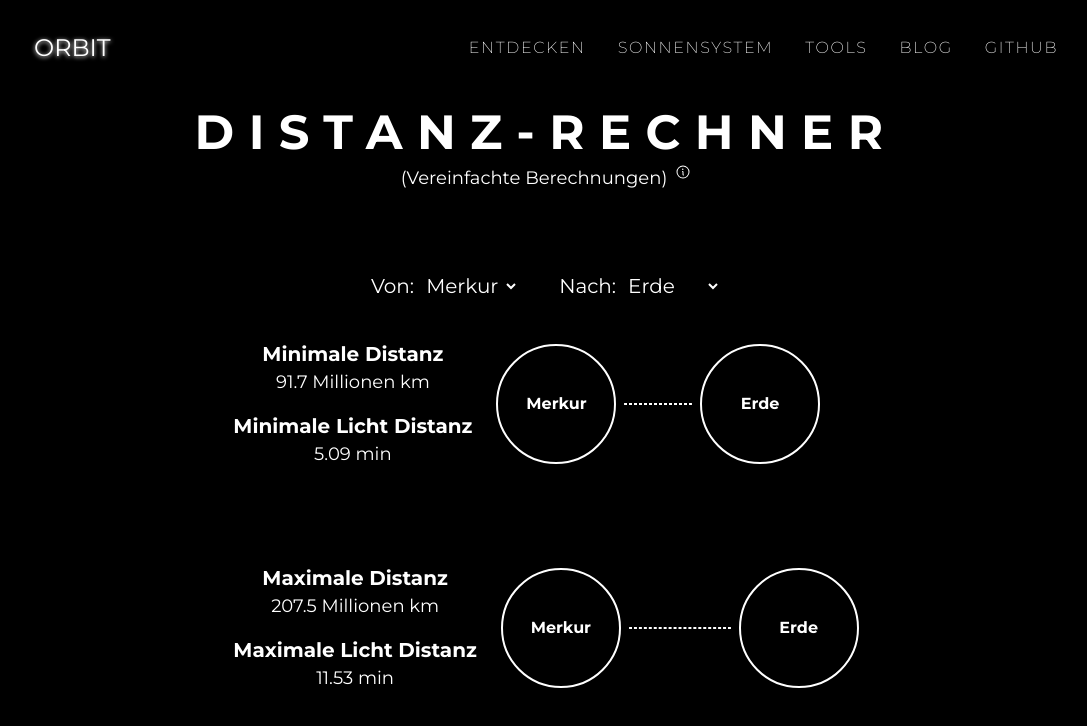
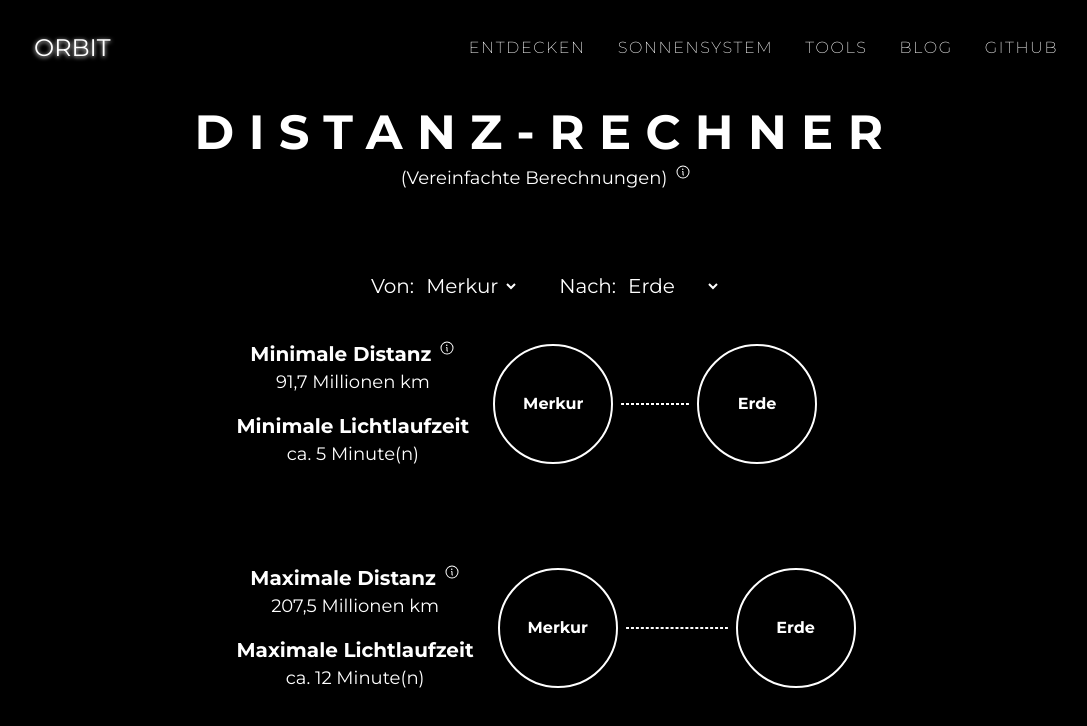
Before and after one commit to zeroequalsone/orbit, a Next.js app: page /tools/distance-calculator in a window 1280 px wide. Shown: the top 726 px of the page, without its empty margins (94-1181 px from the left). Built offline with nearby package versions, Linux system fonts and the light colour scheme.

Commit message:
Feature Complete: Distance Calculator (#19)

```diff
--- a/app/solar-system/page.tsx
+++ b/app/solar-system/page.tsx
@@ -14,7 +14,8 @@ export default function SolarSystem() {
 
   if (!selectedPlanet) return;
 
-  const calculateDistance = selectedPlanet.distanceFromSun / speedOfLight / 60;
+  const calculateLightDistance =
+    selectedPlanet.distanceFromSun / speedOfLight / 60;
 
   return (
     <div className={`text-white min-h-screen scroll-smooth`}>
@@ -117,11 +118,12 @@ export default function SolarSystem() {
             <div className="flex flex-col gap-4">
               <p className="text-neutral-400">Lichtlaufzeit zur Sonne</p>
               <p className="text-5xl">
+                {/* TODO: Minute Fixed = 0, Hour Fixed = 1 + add "ca." */}
                 {selectedPlanet &&
-                  calculateDistance &&
-                  (calculateDistance < 60
-                    ? calculateDistance.toFixed(2) + " Minuten"
-                    : (calculateDistance / 60).toFixed(2) + " Stunden")}
+                  calculateLightDistance &&
+                  (calculateLightDistance < 60
+                    ? calculateLightDistance.toFixed(2) + " Minuten"
+                    : (calculateLightDistance / 60).toFixed(2) + " Stunden")}
               </p>
             </div>
             <div className="flex flex-col gap-4">
--- a/app/tools/distance-calculator/page.tsx
+++ b/app/tools/distance-calculator/page.tsx
@@ -50,8 +50,8 @@ export default function DistanceCalculator() {
                       sideOffset={5}
                       side="right"
                     >
-                      Basierend auf mittleren Sonnenabständen - tatsächliche
-                      Distanzen schwanken je nach Umlaufbahn.
+                      Berechnung basiert auf runder Umlaufbahn (nicht
+                      elliptisch).
                     </Tooltip.Content>
                   </Tooltip.Portal>
                 </Tooltip.Root>
@@ -107,17 +107,44 @@ export default function DistanceCalculator() {
                   <div className="flex items-center gap-6">
                     <div className="flex flex-col items-center gap-4">
                       <div className="flex flex-col items-center">
-                        <p className="text-xl font-bold">Minimale Distanz</p>
+                        <div className="flex gap-2">
+                          <p className="text-xl font-bold">Minimale Distanz</p>
+                          <Tooltip.Provider>
+                            <Tooltip.Root delayDuration={0}>
+                              <Tooltip.Trigger asChild>
+                                <InfoIcon />
+                              </Tooltip.Trigger>
+                              <Tooltip.Portal>
+                                <Tooltip.Content
+                                  className="text-white text-sm bg-black/80 p-3 rounded-md w-1/2"
+                                  sideOffset={5}
+                                  side="right"
+                                >
+                                  Kürzester Abstand zwischen beiden Planeten
+                                  (auf derselben Seite der Sonne)
+                                </Tooltip.Content>
+                              </Tooltip.Portal>
+                            </Tooltip.Root>
+                          </Tooltip.Provider>
+                        </div>
                         <p className="text-lg">
-                          {minDistance / 1e6} Millionen km
+                          {(minDistance / 1e6).toLocaleString("de")} Millionen
+                          km
                         </p>
                       </div>
                       <div className="flex flex-col items-center">
                         <p className="text-xl font-bold">
-                          Minimale Licht Distanz
+                          Minimale Lichtlaufzeit
                         </p>
                         <p className="text-lg">
-                          {(minDistance / speedOfLight / 60).toFixed(2)} min
+                          {" "}
+                          ca.{" "}
+                          {minDistance / speedOfLight / 60 < 60
+                            ? (minDistance / speedOfLight / 60).toFixed(0) +
+                              " Minute(n)"
+                            : (minDistance / speedOfLight / 60 / 60).toFixed(
+                                1,
+                              ) + " Stunde(n)"}
                         </p>
                       </div>
                     </div>
@@ -143,17 +170,44 @@ export default function DistanceCalculator() {
                   <div className="flex items-center gap-6">
                     <div className="flex flex-col items-center gap-4">
                       <div className="flex flex-col items-center">
-                        <p className="text-xl font-bold">Maximale Distanz</p>
+                        <div className="flex gap-2">
+                          <p className="text-xl font-bold">Maximale Distanz</p>
+                          <Tooltip.Provider>
+                            <Tooltip.Root delayDuration={0}>
+                              <Tooltip.Trigger asChild>
+                                <InfoIcon />
+                              </Tooltip.Trigger>
+                              <Tooltip.Portal>
+                                <Tooltip.Content
+                                  className="text-white text-sm bg-black/80 p-3 rounded-md w-1/2"
+                                  sideOffset={5}
+                                  side="right"
+                                >
+                                  Größter Abstand zwischen beiden Planeten (auf
+                                  gegenüberliegenden Seiten der Sonne)
+                                </Tooltip.Content>
+                              </Tooltip.Portal>
+                            </Tooltip.Root>
+                          </Tooltip.Provider>
+                        </div>
                         <p className="text-lg">
-                          {maxDistance / 1e6} Millionen km
+                          {(maxDistance / 1e6).toLocaleString("de")} Millionen
+                          km
                         </p>
                       </div>
                       <div className="flex flex-col items-center">
                         <p className="text-xl font-bold">
-                          Maximale Licht Distanz
+                          Maximale Lichtlaufzeit
                         </p>
                         <p className="text-lg">
-                          {(maxDistance / speedOfLight / 60).toFixed(2)} min
+                          {" "}
+                          ca.{" "}
+                          {maxDistance / speedOfLight / 60 < 60
+                            ? (maxDistance / speedOfLight / 60).toFixed(0) +
+                              " Minute(n)"
+                            : (maxDistance / speedOfLight / 60 / 60).toFixed(
+                                1,
+                              ) + " Stunde(n)"}
                         </p>
                       </div>
                     </div>
```
